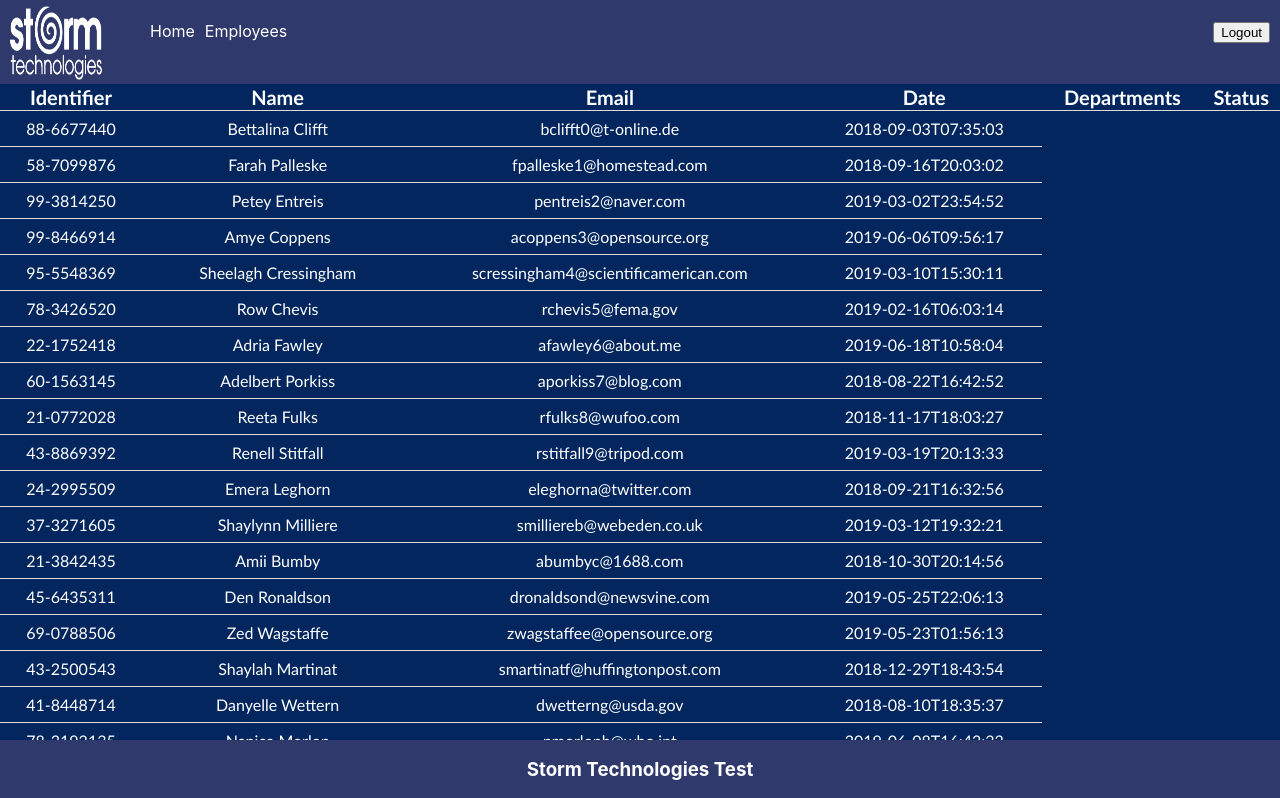
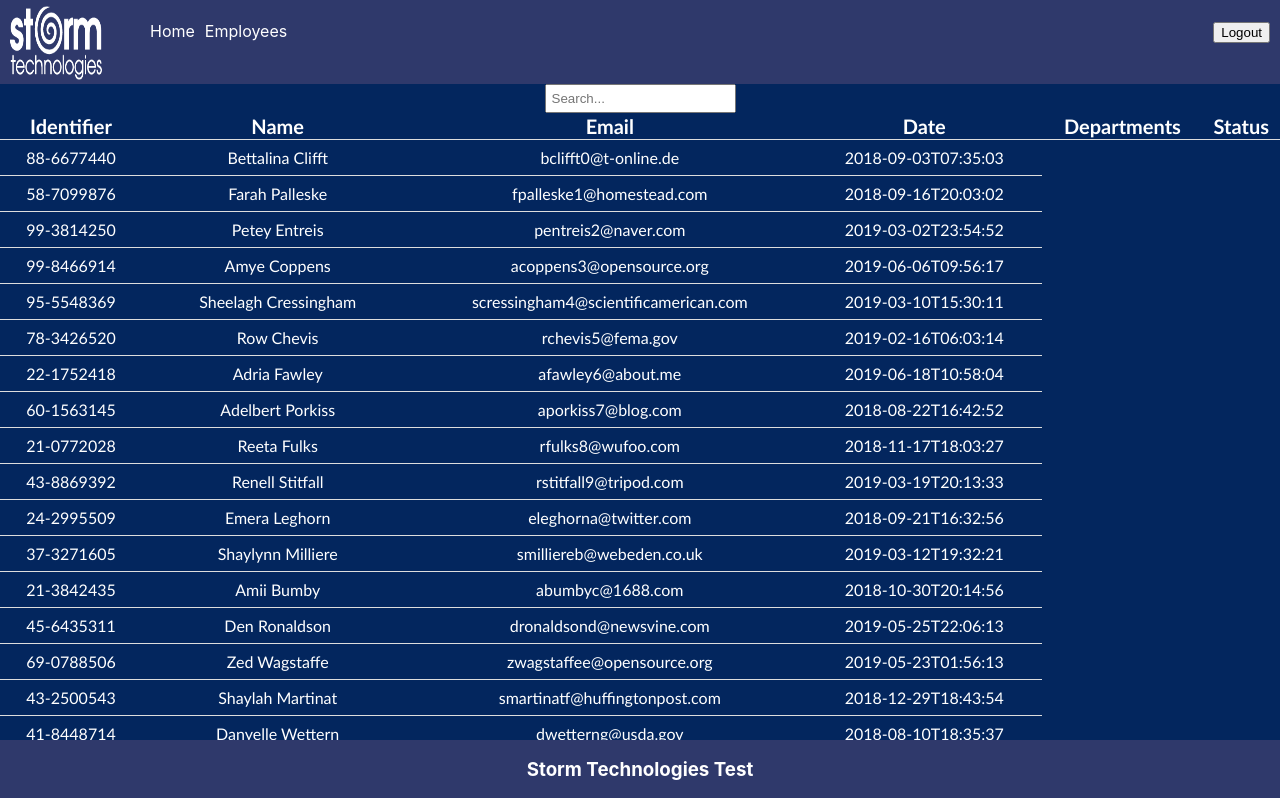
Before and after one commit to dxshim90/Storm, a React (Create React App) app: page /employees in a window 1280 px wide. Shown: the top 798 px of the page. Built offline with nearby package versions, Linux system fonts and the light colour scheme.

Commit message:
Search function created

```diff
--- a/src/Components/EmployeeTable/EmployeeTable.css
+++ b/src/Components/EmployeeTable/EmployeeTable.css
@@ -4,7 +4,7 @@
   border-collapse: collapse;
   width: 100%;
   overflow: scroll;
-  height: 100vh;
+  height: 100%;
   background-color: #03265e;
 }
 
--- a/src/Components/EmployeeTable/EmployeeTable.jsx
+++ b/src/Components/EmployeeTable/EmployeeTable.jsx
@@ -4,8 +4,7 @@ import "./EmployeeTable.css";
 
 class EmployeeTable extends React.Component {
   renderTableData = props => {
-    console.log(this.props.data.results);
-    return this.props.data.results.map(employee => {
+    return this.props.data.map(employee => {
       const name = `${employee.first_Name} ${employee.last_Name}`;
       return (
         <tr className="row" key={employee.id}>
--- /dev/null
+++ b/src/pages/Employees/Employees.css
@@ -0,0 +1,7 @@
+.employee-con {
+  background-color: #03265e;
+}
+
+input {
+  padding: 5px;
+}
--- a/src/pages/Employees/Employees.jsx
+++ b/src/pages/Employees/Employees.jsx
@@ -1,10 +1,12 @@
 import React from "react";
 import Data from "../../assets/Data";
 import EmployeeTable from "../../Components/EmployeeTable/EmployeeTable";
+import "./Employees.css";
 
 class Employees extends React.Component {
   state = {
-    employees: Data
+    employees: Data,
+    searchTerm: ""
   };
 
   // async componentDidMount() {
@@ -17,16 +19,27 @@ class Employees extends React.Component {
   //   });
   // }
 
-  // async componentDidMount() {
-  //   this.setState({
-  //     employees: Data
-  //   });
-  // }
+  onChange = e => {
+    this.setState({
+      searchTerm: e.target.value
+    });
+  };
 
   render() {
+    const filter = this.state.employees.results.filter(employee => {
+      return employee.first_Name
+        .toLowerCase()
+        .includes(this.state.searchTerm.toLowerCase());
+    });
     return (
-      <div>
-        <EmployeeTable data={this.state.employees} />
+      <div className="employee-con">
+        <input
+          placeholder="Search..."
+          type="text"
+          onChange={this.onChange}
+          value={this.state.searchTerm}
+        />
+        <EmployeeTable data={filter} />
       </div>
     );
   }
```
